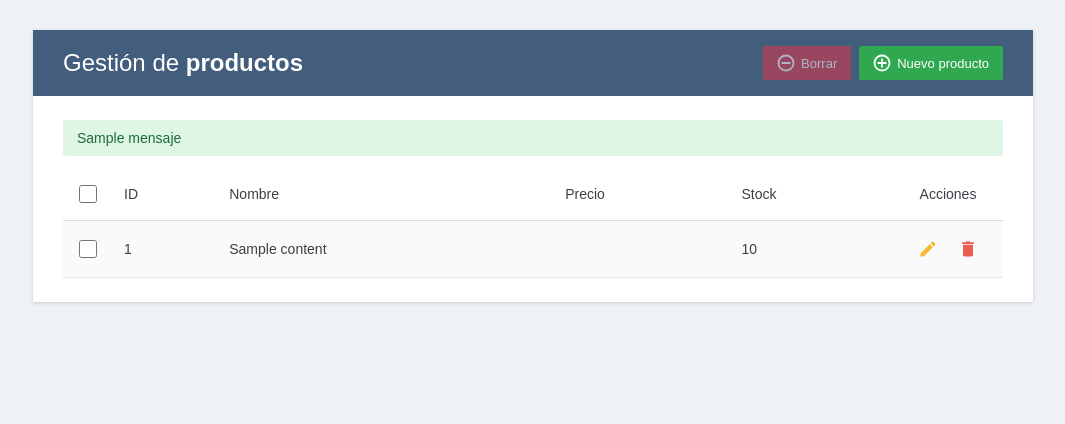
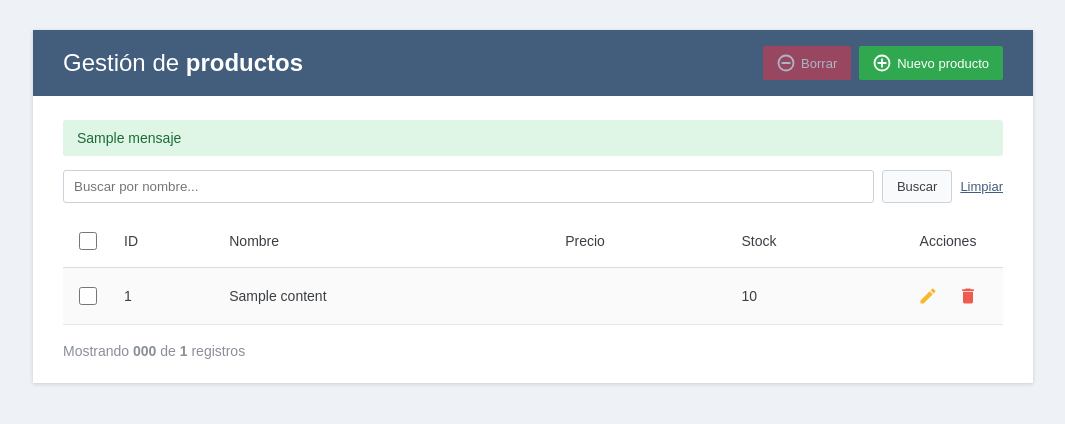
Before and after one commit to fabrizzio1235/Proyecto-Arquitecturas-Software, a Spring app: template src/main/resources/templates/lista.html in a window 1280 px wide. Shown: the top 424 px of the page, without its empty margins (107-1172 px from the left). Run offline with Thymeleaf, Linux system fonts and the light colour scheme; the template is opened without the code that fills it: most values are stand-ins (such as "Sample title", 1, 10 or a date in 2020); data that the repository does not hold is empty.

Commit message:
feat(vista): agregar búsqueda, paginación y conteo en lista.html

```diff
--- a/src/main/resources/templates/lista.html
+++ b/src/main/resources/templates/lista.html
@@ -31,6 +31,12 @@
     <div class="panel-cuerpo">
         <div th:if="${mensaje}" class="alerta ok" th:text="${mensaje}"></div>
         <div th:if="${error}" class="alerta error" th:text="${error}"></div>
+
+        <form th:action="@{/productos}" method="get" class="busqueda">
+            <input type="text" name="q" th:value="${q}" placeholder="Buscar por nombre...">
+            <button type="submit" class="btn">Buscar</button>
+            <a th:href="@{/productos}" class="enlace">Limpiar</a>
+        </form>
 
         <form th:action="@{/productos/eliminar-seleccionados}" method="post" id="formLista">
             <table class="tabla">
@@ -72,6 +78,25 @@
                 </tbody>
             </table>
         </form>
+
+        <div class="pie">
+            <div class="conteo">
+                Mostrando <b th:text="${pagina.numberOfElements}">0</b>
+                de <b th:text="${pagina.totalElements}">0</b> registros
+            </div>
+            <div class="paginacion" th:if="${pagina.totalPages > 1}">
+                <a th:if="${pagina.hasPrevious()}"
+                   th:href="@{/productos(page=${pagina.number - 1}, q=${q})}">Anterior</a>
+
+                <a th:each="i : ${#numbers.sequence(0, pagina.totalPages - 1)}"
+                   th:href="@{/productos(page=${i}, q=${q})}"
+                   th:text="${i + 1}"
+                   th:classappend="${i == pagina.number} ? 'activa' : ''"></a>
+
+                <a th:if="${pagina.hasNext()}"
+                   th:href="@{/productos(page=${pagina.number + 1}, q=${q})}">Siguiente</a>
+            </div>
+        </div>
     </div>
 </div>
 
```
